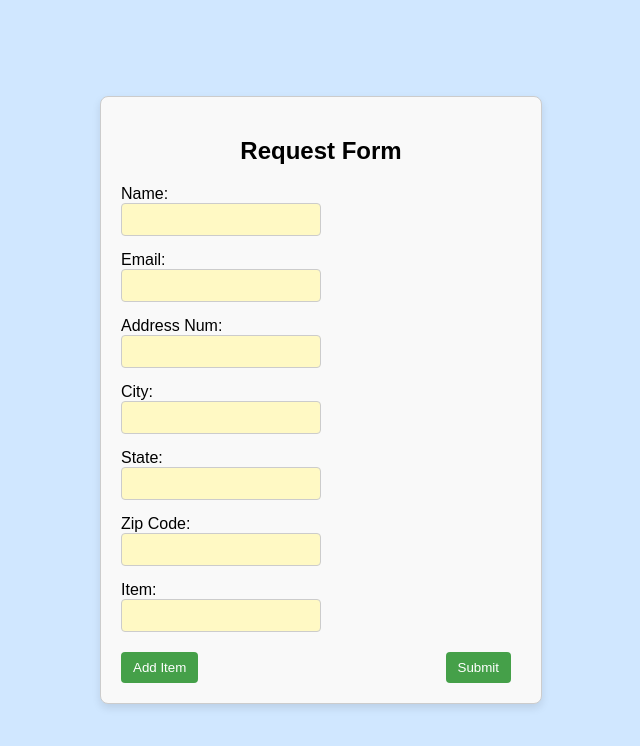
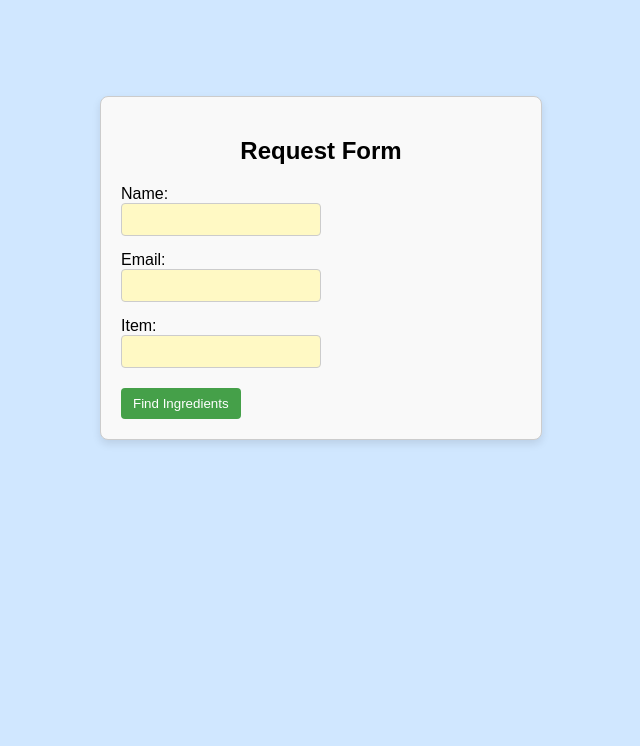
Before and after one commit to prott40/GreenBean, a React (Create React App) app: page / in a window 1280 px wide. Shown: the top 746 px of the page, without its empty margins (319-959 px from the left). Built offline with nearby package versions, Linux system fonts and the light colour scheme.

Commit message:
custom page with code for newest deployment

```diff
--- a/src/Form.css
+++ b/src/Form.css
@@ -56,20 +56,8 @@ input {
   margin-right: 10px;
 }
 
-.add-field-button {
-  padding: 8px 12px;
-  background-color: #45a049; /* Green background */
-  color: white;
-  border: none;
-  border-radius: 4px;
-  cursor: pointer;
-}
 
-.add-field-button:hover {
-  background-color:#0b7dda ;
-}
-
-.submit-button {
+.finding-button {
   padding: 8px 12px;
   background-color: #45a049;
   color: white;
@@ -78,6 +66,6 @@ input {
   cursor: pointer;
 }
 
-.submit-button:hover {
+.finding-button:hover {
   background-color:#0b7dda ;
 }
--- a/src/Form.js
+++ b/src/Form.js
@@ -30,34 +30,6 @@ export default function Form() {
             <input type="email" name="email" />
           </label>
         </div>
-
-        <div className="form-field">
-          <label>
-            Address Num:
-            <input type="text" name="name" />
-          </label>
-        </div>
-
-        <div className="form-field">
-          <label>
-            City:
-            <input type="text" name="name" />
-          </label>
-        </div>
-
-        <div className="form-field">
-          <label>
-            State:
-            <input type="text" name="name" />
-          </label>
-        </div>
-
-        <div className="form-field">
-          <label>
-            Zip Code:
-            <input type="text" name="name" />
-          </label>
-        </div>
         {fields.map((field) => (
           <div key={field.id} className="form-field">
             <label>
@@ -72,13 +44,8 @@ export default function Form() {
         ))}
          <div className="button-container">
           <div className="button-wrapper">
-            <button type="button" onClick={addField} className="add-field-button">
-              Add Item
-            </button>
-          </div>
-          <div className="button-wrapper">
-            <button type="submit" className="submit-button">
-              Submit
+            <button type="find" className="finding-button">
+              Find Ingredients
             </button>
           </div>
         </div>
```
